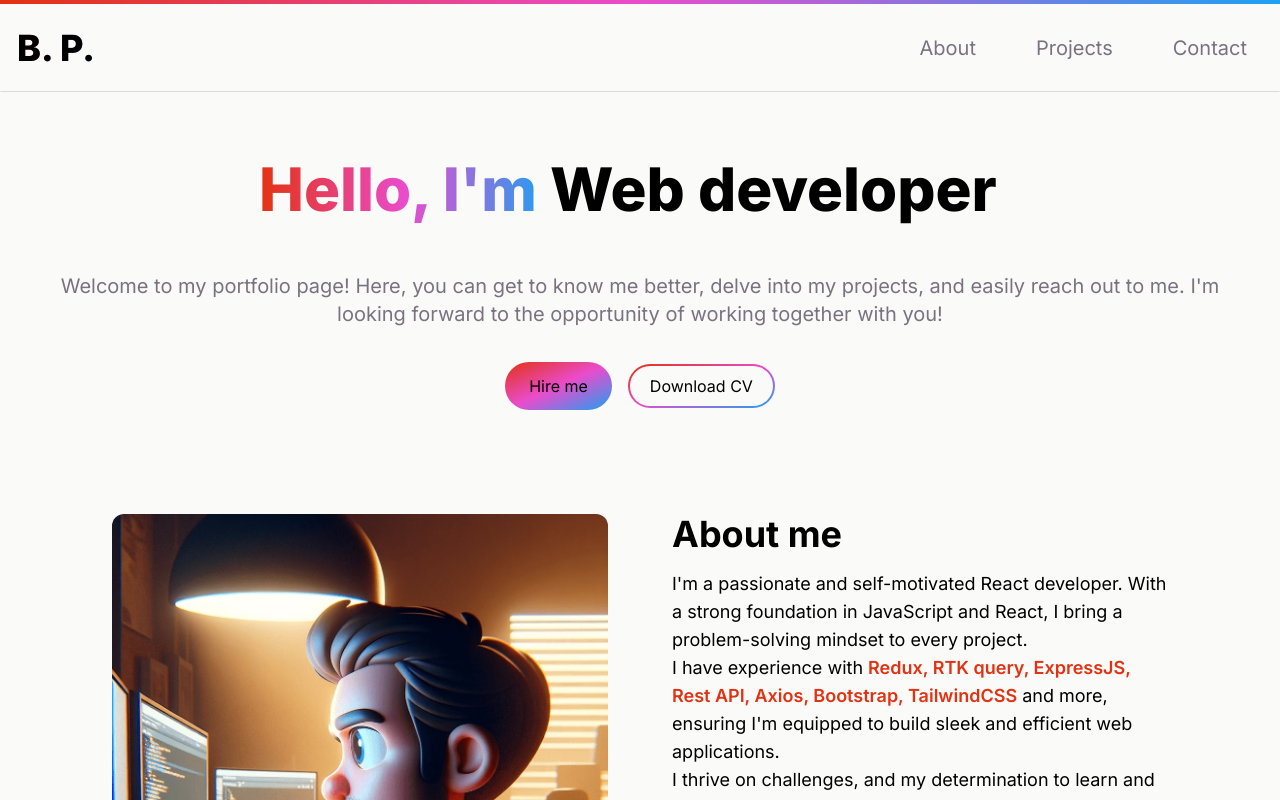
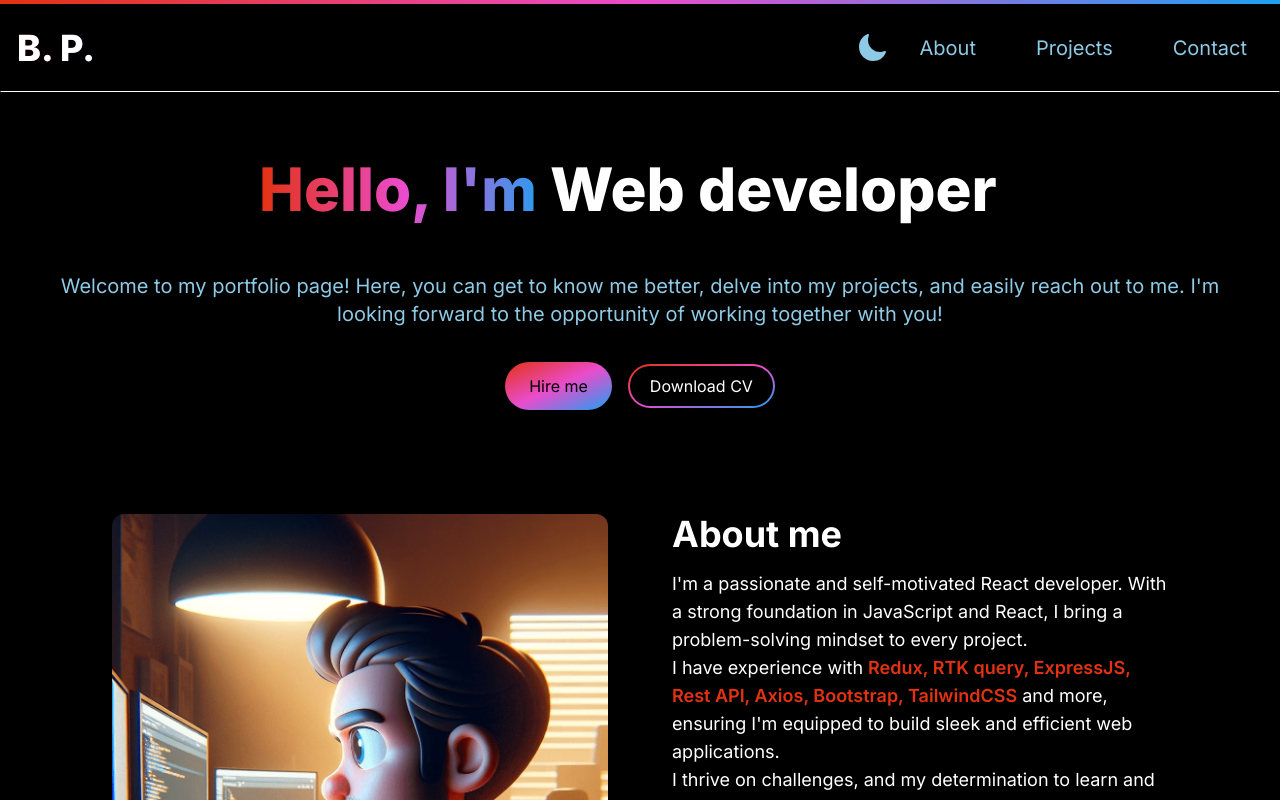
Before and after one commit to bohdanp-dev/portfolio, a Next.js app: page / in a window 1280 px wide. Shown: the top 800 px of the page. Built offline with nearby package versions, Linux system fonts and the light colour scheme.

Commit message:
feat(theme): add ThemeContext and theme switch in Header

```diff
--- a/src/app/globals.css
+++ b/src/app/globals.css
@@ -2,7 +2,34 @@
 @tailwind components;
 @tailwind utilities;
 
+/*
 :root {
+  --background-color: #fafaf9;
+  --text-color-primary: #000000;
+  --text-color-secondary: #7a7280;
+  --header-border-color: #d9dada;
+  --button-color-hover: #bdc3c7;
+}
+@media (prefers-color-scheme: dark) {
+  :root {
+    --background-color: #000000;
+    --text-color-primary: #ffffff;
+    --text-color-secondary: #8ecae6;
+    --header-border-color: #ffffff;
+    --button-color-hover: #023047;
+  }
+}
+*/
+
+.dark-theme {
+  --background-color: #000000;
+  --text-color-primary: #ffffff;
+  --text-color-secondary: #8ecae6;
+  --header-border-color: #ffffff;
+  --button-color-hover: #023047;
+}
+
+.light-theme {
   --background-color: #fafaf9;
   --text-color-primary: #000000;
   --text-color-secondary: #7a7280;
@@ -16,13 +43,6 @@
 .gradient-bg-to-br-1 {
   @apply bg-gradient-to-br from-[#e33211] via-[#ea4ccc] to-[#1da1f2];
 }
-@media (prefers-color-scheme: dark) {
-  :root {
-    --foreground-rgb: 255, 255, 255;
-    --background-start-rgb: 0, 0, 0;
-    --background-end-rgb: 0, 0, 0;
-  }
-}
 
 body {
   scroll-behavior: smooth;
--- a/src/app/layout.js
+++ b/src/app/layout.js
@@ -1,5 +1,6 @@
 import { Inter } from 'next/font/google'
 import './globals.css'
+import {ThemeProvider} from "@/context/ThemeContext";
 
 const inter = Inter({ subsets: ['latin'] });
 
@@ -25,8 +26,11 @@ export const metadata = {
 
 export default function RootLayout({ children }) {
   return (
-      <html lang="en" style={{ scrollBehavior: 'smooth' }}>
-      <body className={inter.className}>{children}</body>
-      </html>
+        <html lang="en" style={{ scrollBehavior: 'smooth' }}>
+        <body className={inter.className}>
+          <ThemeProvider>{children}</ThemeProvider>
+        </body>
+        </html>
+
   );
 }
--- a/src/app/page.js
+++ b/src/app/page.js
@@ -7,8 +7,10 @@ import Footer from '@/components/Footer';
 import ScrollToTop from "@/components/ScrollToTop";
 
 export default function Home() {
+
+
     return (
-      <main className="flex min-h-screen flex-col bg-[var(--background-color)]">
+        <main className={`flex min-h-screen flex-col bg-[var(--background-color)]`}>
           <Header />
           <div className="container mt-20 mx-auto px-12 py-4">
             <HeroSection />
--- a/src/components/Header.js
+++ b/src/components/Header.js
@@ -6,6 +6,8 @@ import { Bars3Icon, XMarkIcon } from '@heroicons/react/24/solid';
 import DropdownList from './DropdownList';
 import { AnimatePresence, motion } from 'framer-motion';
 import {HEADER_NAVLINK_ABOUT, HEADER_NAVLINK_CONTACT, HEADER_NAVLINK_PROJECTS} from "@/utils/textConsts";
+import {SunIcon, MoonIcon} from "@heroicons/react/24/solid";
+import {useTheme} from "@/context/ThemeContext";
 
 
 const navLinks = [
@@ -25,6 +27,7 @@ const navLinks = [
 
 const Header = () => {
     const [isNavbarOpen, setIsNavbarOpen] = useState(false);
+    const { theme, toggleTheme } = useTheme();
 
     const dropdownVariants = {
         hidden: { opacity: 0, height: 0 },
@@ -42,7 +45,7 @@ const Header = () => {
     return (
         <>
             <div id="top" className={"flex flex-col w-full fixed mx-auto top-0 left-0 right-0 z-10"}>
-                <div className={"h-1 w-full gradient-bg-to-r-1"}></div>
+                <d className={"h-1 w-full gradient-bg-to-r-1"}/>
                     <nav className="border border-b-[var(--header-border-color)] border-l-transparent border-r-transparent border-t-transparent bg-[var(--background-color)] bg-opacity-100">
                         <div className="flex container lg:py-4 flex-wrap items-center justify-between mx-auto px-4 py-2">
                             <Link
@@ -55,7 +58,14 @@ const Header = () => {
                                   </span>
                                 </p>
                             </Link>
+
+
                         {/* Mobile Menu button (md- devices)*/}
+                        <div className="flex items-center gap-0">
+                            {theme === 'dark' ?
+                                <SunIcon onClick={() => toggleTheme()} className="text-[var(--text-color-secondary)] h-8 w-8 betterhover:hover:text-[var(--text-color-primary)] mr-5 cursor-pointer"/> :
+                                <MoonIcon onClick={() => toggleTheme()} className="text-[var(--text-color-secondary)] h-8 w-8 betterhover:hover:text-[var(--text-color-primary)] mr-5 cursor-pointer"/>
+                            }
                             <div className="block md:hidden">
                                 {!isNavbarOpen ? (
                                     <button
@@ -73,6 +83,8 @@ const Header = () => {
                                     </button>
                                 )}
                             </div>
+
+
                             {/* md+ devices menu */}
                             <div className="menu hidden md:block md:w-auto" id="navbar">
                                 <ul className="flex p-4 md:p-0 md:flex-row md:space-x-8 mt-0">
@@ -82,6 +94,7 @@ const Header = () => {
                                         </motion.li>
                                     ))}
                                 </ul>
+                            </div>
                         </div>
                     </div>
                     {/*
--- /dev/null
+++ b/src/context/ThemeContext.js
@@ -0,0 +1,24 @@
+'use client'
+import React, { createContext, useState, useContext } from 'react';
+
+const ThemeContext = createContext('light');
+
+export const useTheme = () => useContext(ThemeContext);
+
+export const ThemeProvider = ({ children }) => {
+    const [theme, setTheme] = useState(''); // default theme
+
+    const toggleTheme = () => {
+        setTheme((prevTheme) => (prevTheme === 'light' ? 'dark' : 'light'));
+    };
+    const themeClass = theme==="light" ? "light-theme" : "dark-theme"
+
+    /*Wrapping everything in div doesn't feel right.*/
+    return (
+        <ThemeContext.Provider value={{ theme, toggleTheme }} >
+            <div className={themeClass}>
+                {children}
+            </div>
+        </ThemeContext.Provider>
+    );
+};
```
Lines whose indentation alone changed are shown as unchanged.
